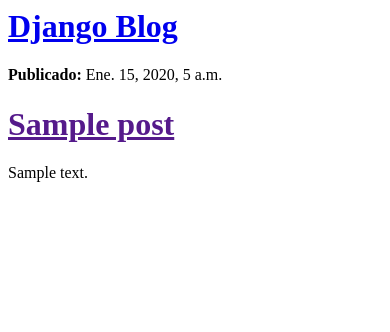
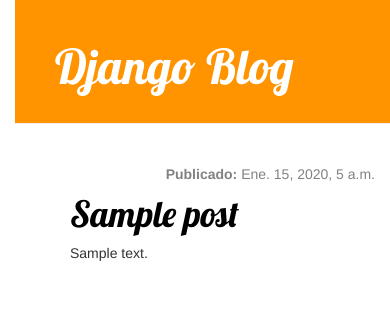
Before and after one commit to JairoCervantes/my-first-blog, a Django app: template blog/templates/blog/post_list.html in a window 390 px wide. Shown: the top 332 px of the page. Run offline with Django 3.2, Linux system fonts and the light colour scheme; the template is opened without the code that fills it: values that come from a table or form of the project are taken from there, others are empty; tables that the repository leaves empty hold one stand-in row (values such as "Sample post"); some libraries are stand-ins or nearby versions.

Commit message:
Nuevas funcionalidades

```diff
--- /dev/null
+++ b/blog/static/css/blog.css
@@ -0,0 +1,66 @@
+h1 a {
+    color: #FCA205;
+    font-family: 'Lobster';
+}
+body{
+    padding-left: 15px;
+}
+.page-header{
+    background-color: #ff9400;
+    margin-top: 0;
+    padding: 20px 20px 20px 40px;
+}
+
+.page-header h1, .page-header h1 a, .page-header h1 a:visited, .page-header h1 a:active{
+    color: #ffffff;
+    font-size: 36pt;
+    text-decoration: none;
+}
+.page-header h1 a:hover{
+    color: #000;
+}
+.content{
+    margin-left: 40px;
+}
+
+h1, h2, h3,h4{
+    font-family: 'Lobster', cursive;
+}
+
+.date {
+    float:right;
+    color: #828282;
+}
+
+.date p:hover{
+    color: blue;
+}
+
+.save{
+    float: right;
+}
+
+.post-form textarea, .post-form input{
+    width: 100%;
+}
+
+.top-menu, .top-menu:hover, .top-menu:visited{
+    color: #ffffff;
+    float: right;
+    font-size: 26pt;
+    margin-right: 20px;
+}
+
+.post {
+    margin-bottom: 70px;
+}
+
+.post h1 a, .post h1 a:visited{
+    color: #000000;
+}
+.post h1 a:hover{
+    font-size: 100px;
+    font-style: italic;
+    text-align: right;
+    padding-left: 200px;
+}
--- /dev/null
+++ b/blog/templates/blog/base.html
@@ -0,0 +1,26 @@
+{% load static %}
+<html>
+    <head>
+        <title>Django blog</title>
+        <link rel="stylesheet" href="//maxcdn.bootstrapcdn.com/bootstrap/3.2.0/css/bootstrap.min.css">
+        <link rel="stylesheet" href="//maxcdn.bootstrapcdn.com/bootstrap/3.2.0/css/bootstrap-theme.min.css">
+        <link href="//fonts.googleapis.com/css?family=Lobster&subset=latin,latin-ext" rel="stylesheet" type="text/css">
+        <link rel="stylesheet" href="{% static 'css/blog.css' %}">
+
+    </head>
+    <body>
+        <div class="page-header">
+            <h1><a href="http://127.0.0.1:8000/">Django Blog</a></h1>
+        </div>
+
+        <div class="content container">
+            <div class="row">
+                <div class="col-md-8">
+                    {% block content %}
+
+                    {% endblock %}
+                </div>
+            </div>
+        </div>
+    </body>
+</html>
--- a/blog/templates/blog/post_list.html
+++ b/blog/templates/blog/post_list.html
@@ -1,20 +1,13 @@
-<html>
-    <head>
-        <title>Django blog</title>
-    </head>
-    <body>
-        <div>
-            <h1><a href="https://jairocervantes.pythonanywhere.com">Django Blog</a></h1>
+{% extends 'blog/base.html' %}
+
+{% block content%}
+    {% for post in posts %}
+        <div class="post">
+            <div class="date">
+                <p><strong>Publicado: </strong>{{post.published_date}}</p>
+            </div>
+            <h1><a href="{% url 'post_detail' pk=post.pk %}">{{post.title}}</a></h1>
+            <p>{{post.text|linebreaksbr}}</p>
         </div>
-
-        <div>
-            {% for post in posts %}
-            <div>
-                <p><strong>Publicado: </strong>{{post.published_date}}</p>
-                <h1><a href="">{{post.title}}</a></h1>
-                <p>{{post.text|linebreaksbr}}</p>
-            </div>
-            {% endfor %}
-        </div>
-    </body>
-</html>
+    {% endfor %}
+{% endblock %}
--- a/blog/urls.py
+++ b/blog/urls.py
@@ -3,4 +3,5 @@ from . import views
 
 urlpatterns = [
     path('', views.post_list, name='post_list'),
+    path('post/<int:pk>',views.post_detail, name='post_detail')
 ]
```
Also changed, not shown: blog/templates/blog/post_detail.html (added, +12 -0 lines), blog/views.py (+6 -2 lines).
